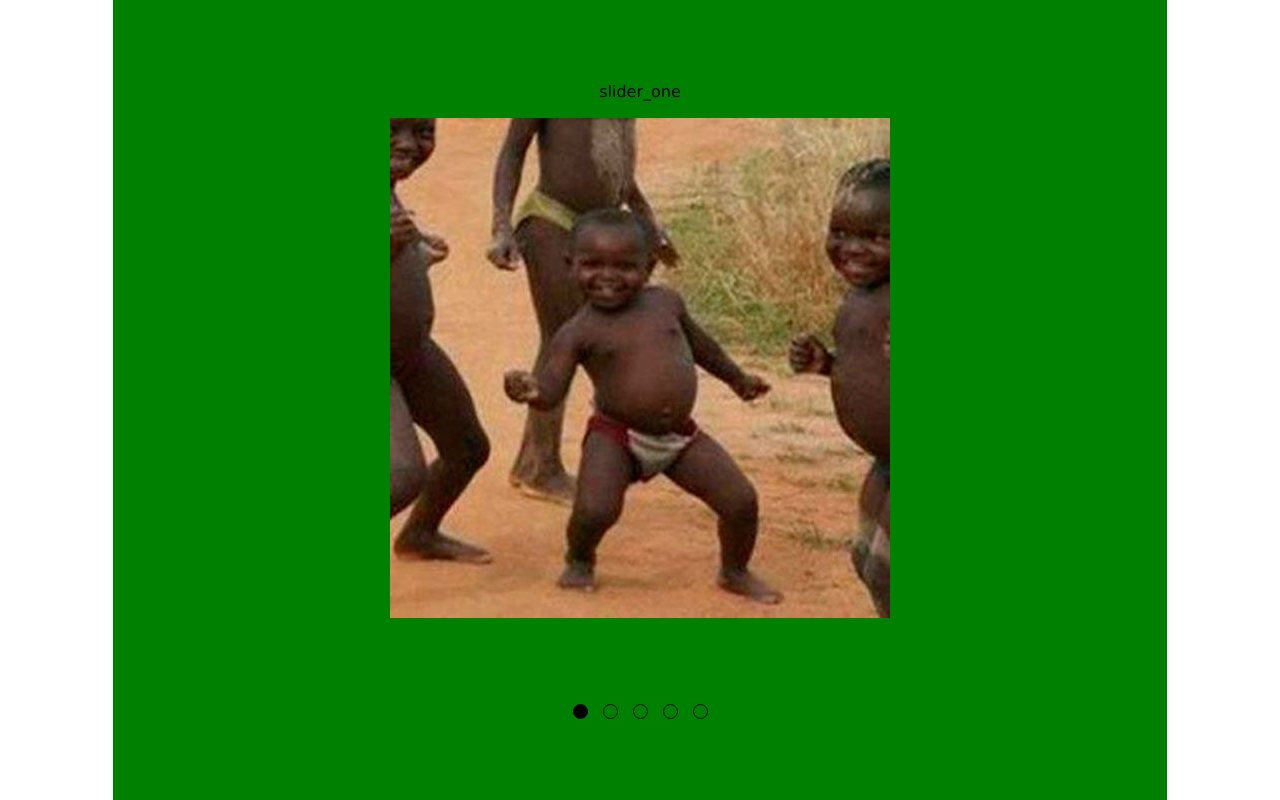
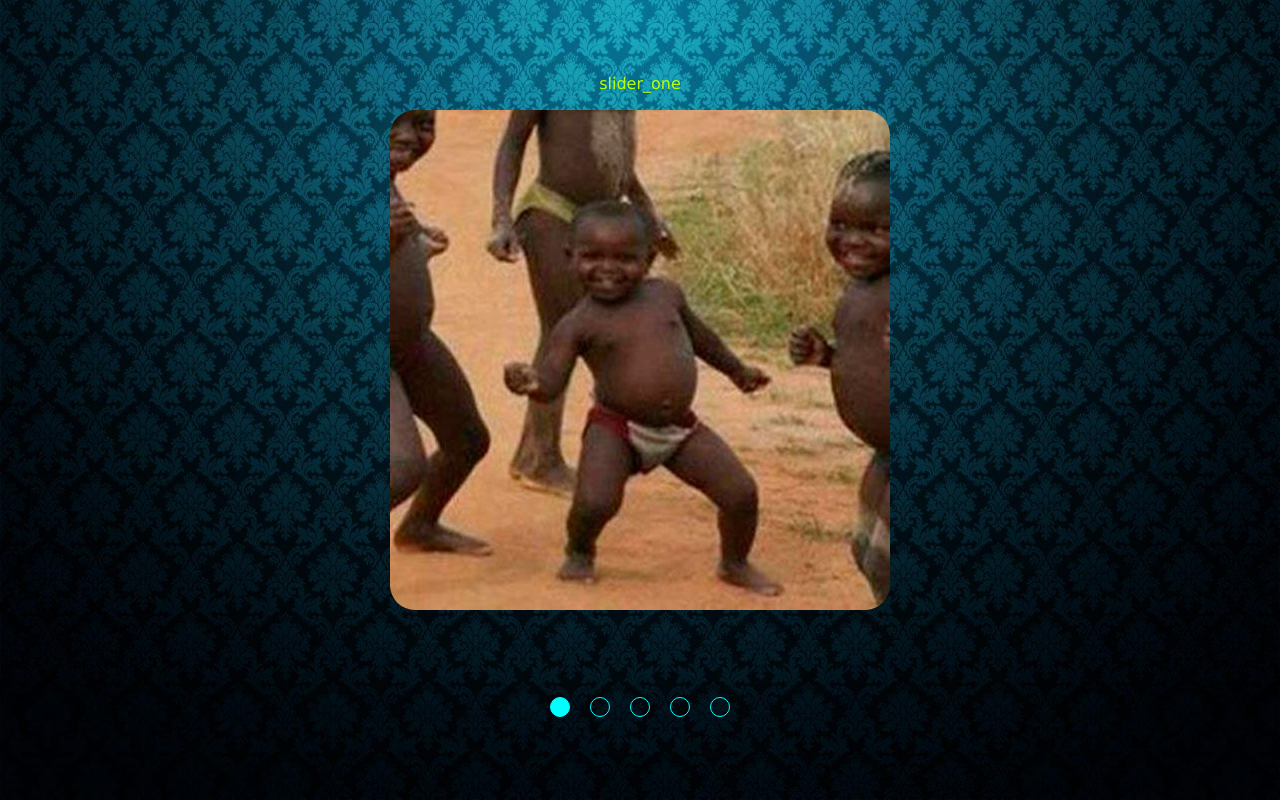
Before and after one commit to SergeiKudlai/cssMemeSlider, a plain HTML site: page cssMemeSlider/index.html in a window 1280 px wide. Drawn offline with Linux system fonts and the light colour scheme.

Commit message:
feat:added animation dots and state (10.09.24 00:10)

```diff
--- a/cssMemeSlider/css/global.css
+++ b/cssMemeSlider/css/global.css
@@ -9,8 +9,8 @@ body {
     line-height: 1.4;
     font-weight: 400;
     font-family: Verdana, sans-serif;
-    background-color: var(--white);
     color: var(--black);
+    background: url("../images/background.jpg")no-repeat center/cover;
 }
 
 .sr-only {
--- a/cssMemeSlider/css/slider.css
+++ b/cssMemeSlider/css/slider.css
@@ -1,5 +1,4 @@
 .wrapper {
-    background-color: green;
     height: 100vh;
     padding-top: 1rem;
     padding-bottom: 1rem;
@@ -20,43 +19,83 @@
 
 .slider__box {
     flex: 1 0 100%;
-    align-self: center;
     display: flex;
     flex-direction: column;
     row-gap: 1.5rem;
     transition: transform 0.5s ease-in-out;
-    height: 100%;
-
 }
 
 .slider__title {
     align-self: center;
+    color: var(--green);
 }
 
 .slider__images-box {
     align-self: center;
     max-width: 50rem;
-    max-height: 50rem;
     height: 100%;
 }
 
 .slider__img {
     height: 100%;
+    border-radius: 2.5rem;
 }
 
 .slider__dots {
     align-self: center;
     display: flex;
-    column-gap: 1.5rem;
 }
 
 .slider__dots-element {
-    border: 1px solid black;
+    width: 4rem;
+    height: 4rem;
+}
+
+.slider__dots-element:focus>.slider__dots-intro {
+    transform: scale(0.7);
+}
+
+.slider__dots-element:hover>.slider__dots-intro {
+    animation-name: border-animation-dots;
+}
+
+.slider__dots-element:active>.slider__dots-intro {
+    border-color: var(--red);
+    background-color: var(--red);
+}
+
+.slider__dots-intro {
+    border: 1px solid var(--aqua);
     border-radius: 50%;
-    width: 1.5rem;
-    height: 1.5rem;
+    display: block;
+    width: 2rem;
+    height: 2rem;
+    margin: 0 auto;
+    transition: transform 0.5s ease-in-out;
+    animation-duration: 1s;
+    animation-fill-mode: forwards;
 }
 
 .slider__dots-element--active {
-    background-color: var(--black);
+    background-color: var(--aqua);
 }
+
+.slider__dots-intro:hover {
+    animation-name: border-animation-dots;
+}
+
+.slider__dots-intro:active {
+    background-color: var(--red);
+    border-color: var(--red);
+}
+
+
+@keyframes border-animation-dots {
+    from {
+        transform: translateY(0);
+    }
+
+    to {
+        transform: translateY(-50%);
+    }
+}
--- a/cssMemeSlider/css/variables.css
+++ b/cssMemeSlider/css/variables.css
@@ -1,5 +1,8 @@
 :root {
     --black: #000000;
     --white: #ffffff;
+    --red: #ff0000;
+    --aqua: aqua;
+    --green: #bcff00;
     --cont-width: 1054px;
 }
--- a/cssMemeSlider/js/addedHtmlJs.js
+++ b/cssMemeSlider/js/addedHtmlJs.js
@@ -32,7 +32,9 @@ export function setRenderHtml() {
         <div class="slider__dots">
             ${data.map((_, index) =>
         `
-            <button class="slider__dots-element" type="button" data-dots-index=${index}></button>
+            <button class="slider__dots-element" type="button" data-dots-index=${index}>
+                <span class="slider__dots-intro" data-dots-index=${index} data-dots-intro></span>
+            </button>
         `
     ).join('')}
         </div>
--- a/cssMemeSlider/js/sliderActive.js
+++ b/cssMemeSlider/js/sliderActive.js
@@ -2,7 +2,7 @@ export function setSlidersActive() {
     const slidersDots = document.querySelectorAll('[data-dots-index]');
     const slidersCard = document.querySelectorAll('[data-slider-box]');
 
-    slidersDots[0].classList.add('slider__dots-element--active');
+    document.querySelectorAll('[data-dots-intro]')[0].classList.add('slider__dots-element--active');
 
 
     document.addEventListener('click', (e) => {
@@ -23,8 +23,9 @@ export function setSlidersActive() {
     const setCnotrolDots = (index) => {
         slidersDots.forEach((value) => {
             value.classList.remove('slider__dots-element--active');
-            value.dataset.dotsIndex === index && value.classList.add('slider__dots-element--active');
+            if (value.hasAttribute('data-dots-intro') && value.dataset.dotsIndex === index) {
+                value.classList.add('slider__dots-element--active');
+            }
         })
     }
-
 }
```
Also changed, not shown: cssMemeSlider/images/background.jpg (added).
